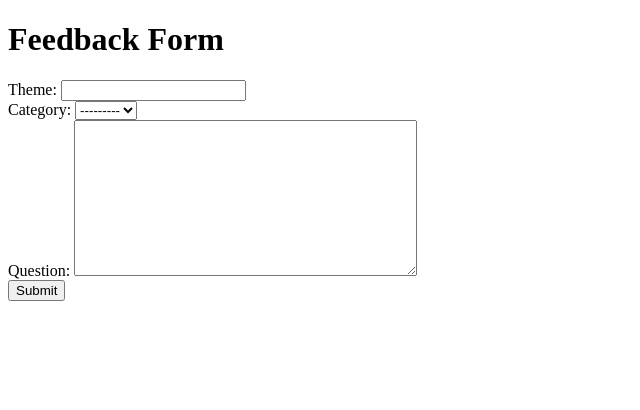
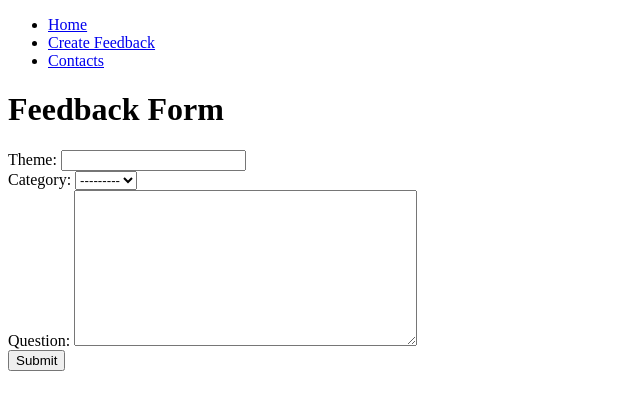
Before and after one commit to bakhtiiartashbolotov/Feedback-Platform, a Django app: page /create/feedback in a window 1280 px wide. Shown: the top 410 px of the page, without its empty margins (0-640 px from the left). Run offline with Django 4.2, Linux system fonts and the light colour scheme; data that the repository does not hold is empty.

Commit message:
added navigation bar

```diff
--- a/feedbackapp/urls.py
+++ b/feedbackapp/urls.py
@@ -3,6 +3,7 @@ from . import views
 
 urlpatterns = [
     path('', views.all_feedbacks, name='main'),
+    path('contacts', views.contacts, name='contacts'),
     path('feedback/<str:id>/', views.feedback_by_id, name='feedback_by_id'),
     path('create/feedback', views.create_feedback, name='create_feedback'),
     path('delete/feedback/<str:id>', views.delete_feedback, name='delete_feedback'),
--- a/feedbackapp/views.py
+++ b/feedbackapp/views.py
@@ -10,6 +10,9 @@ def all_feedbacks(request: HttpRequest):
         'feedbacks': Feedback.objects.all()
     }
     return render(request, 'main.html', context=context)
+
+def contacts(request):
+    return render(request, 'contacts.html')
 
 def feedback_by_id(request, id):
     feedback = Feedback.objects.get(id=id)
--- a/templates/main.html
+++ b/templates/main.html
@@ -6,6 +6,15 @@
     <title>Feedback Platform</title>
 </head>
 <body>
+    {% block nav %}
+        <nav>
+            <ul>
+                <li><a href="{% url "main" %}">Home</a></li>
+                <li><a href="{% url "create_feedback"%}">Create Feedback</a></li>
+                <li><a href="{% url "contacts" %}">Contacts</a></li>
+            </ul>
+        </nav>
+    {% endblock nav %}
     {% block content %}
         <h1>Feedbacks</h1>
         <a href="{% url "create_feedback"%}" style="border:1px solid black; padding: 10px; text-decoration: none; font-family: sans-serif;">Create feedback</a>
```
Also changed, not shown: templates/contacts.html (added, +8 -0 lines).
